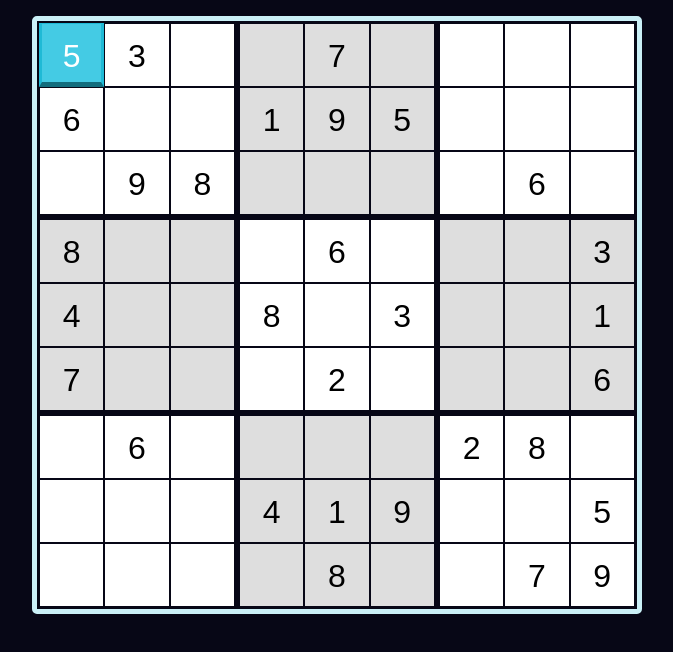
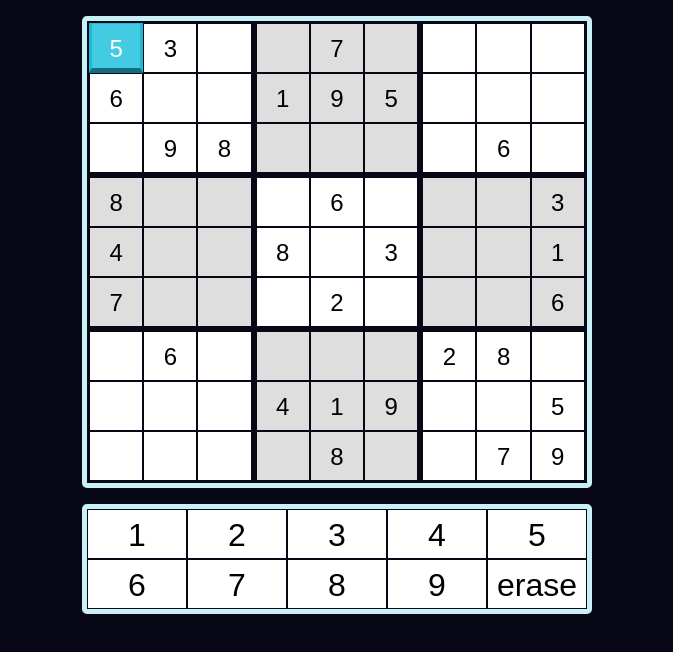
Before and after one commit to mbech/sudoku_js, a plain HTML site: page index.html in a window 1280 px wide. Shown: the whole page, without its empty margins (303-976 px from the left). Drawn offline with nearby package versions, Linux system fonts and the light colour scheme.

Commit message:
Create user-input menu bar with styling
In render, added method to construct and append a menu containing div
nodes.  Added styling for the new menu bar, but no event bindings.
The new render method for displaying the menu bar is called in sudoku.js
once the page loads.

```diff
--- a/index.html
+++ b/index.html
@@ -8,10 +8,12 @@
 </head>
 
 <body>
-<div class="board-container">
-  <div id="sudo-board">
-  </div>
+<div id="sudo-board">
 </div>
+
+<div id="user-input-container">
+</div>
+
 <!-- External Scripts -->
 <script src="http://ajax.googleapis.com/ajax/libs/jquery/2.1.1/jquery.min.js"></script>
 <!-- Sudoku Scripts -->
--- a/js/render.js
+++ b/js/render.js
@@ -1,3 +1,4 @@
+//Contains functions for board draw/update DOM manipulations
 SUD.render = {
   emptyGrid: function(){
     var $board = $('#sudo-board');
@@ -43,6 +44,22 @@ SUD.render = {
     var $cell = $("#cell_" + board.selectedCell);
     $(".sudo-cell.is-selected").removeClass("is-selected");
     $cell.addClass("is-selected");
+  },
+
+  userInputMenu: function(){
+    var $menu = $("<menu>", {id: "user-input-menu"});
+    //Add menu input divs for values, 1 through 9
+    for(var i = 1; i < 10; i++){
+      var $item = $("<div>", {class: "input-item"});
+      $item.attr("data-input-val", i).text(i);
+      $menu.append($item);
+    }
+    //Special case for last item in menu, 'erase'
+    var $itemErase = $("<div>", {class: "input-item"});
+    $itemErase.attr("data-input-val", 0).text("erase");
+    $menu.append($itemErase);
+
+    $("#user-input-container").append($menu);
   }
 
 };
--- a/js/sudoku.js
+++ b/js/sudoku.js
@@ -3,6 +3,7 @@ var SUD = SUD || {};
 $(document).ready(function(){
   var board = SUD.run();
   SUD.render.board(board);
+  SUD.render.userInputMenu();
 });
 
 SUD.run= function(sudoState){
--- a/styles/main.scss
+++ b/styles/main.scss
@@ -14,7 +14,8 @@ body{
 
 #sudo-board{
   margin: 1em auto;
-  max-width: 600px;
+  max-width: 500px;
+  max-height: 500px;
   border: 5px solid lighten($color-java-blue, 40%);
   border-radius: 5px;
 }
@@ -40,9 +41,9 @@ body{
   width: 33.33%;
   height: 34%;
   vertical-align: bottom;
-  font-size: 2em;
-  height: 2em;
-  line-height: 2em;
+  font-size: 1.5em;
+  height: 50px;
+  line-height: 50px;
   text-align: center;
 }
 
@@ -65,3 +66,29 @@ body{
 .is-in-conflict{
   background: red;
 }
+
+#user-input-menu{
+  padding: 0 0;
+  margin: 0 auto;
+  background: $color-white;
+  max-width: 500px;
+  border: 5px solid lighten($color-java-blue, 40%);
+  border-radius: 5px;
+}
+
+.input-item{
+  display: inline-block;
+  width: 20%;
+  box-sizing: border-box;
+  border: 1px solid $color-ebony;
+  vertical-align: bottom;
+  height: 50px;
+  line-height: 50px;
+  font-size: 2em;
+  text-align: center;
+}
+
+.input-item:hover{
+  cursor: pointer;
+  background: $color-java-blue;
+}
```
Also changed, not shown: styles/main.css.
